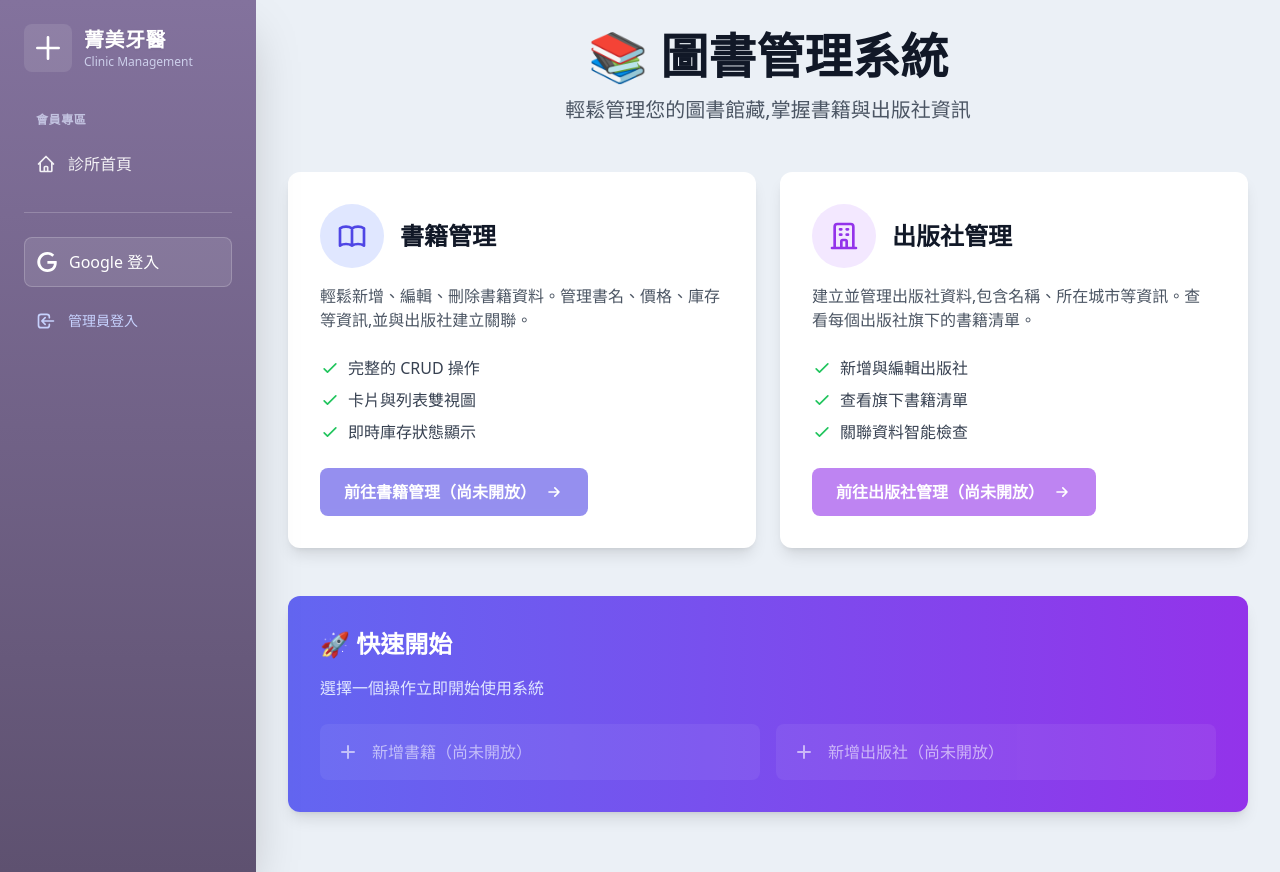
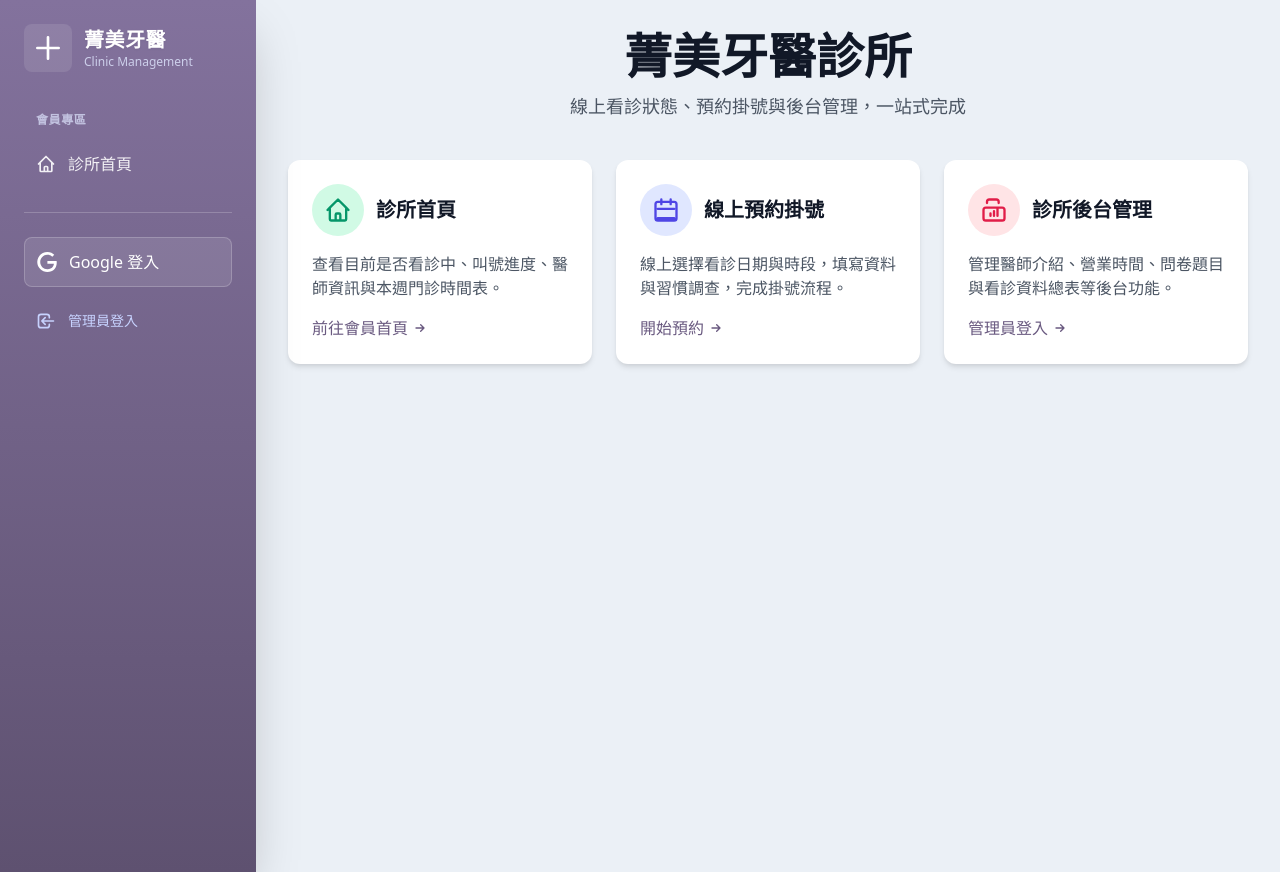
Before and after one commit to hahaifoundhisgithub/dentist_app, a Django app: page / in a window 1280 px wide. Run offline with Django 5.2, Linux system fonts and the light colour scheme; data that the repository does not hold is empty; some libraries are stand-ins or nearby versions.

```diff
--- a/apps/core/templates/core/home.html
+++ b/apps/core/templates/core/home.html
@@ -1,254 +1,99 @@
 <!-- apps/core/templates/core/home.html -->
-{% extends 'base.html' %} {% block title %}首頁 - 圖書管理系統{% endblock %}
+{% extends 'base.html' %}
+{% block title %}菁美牙醫診所 - 首頁{% endblock %}
 {% block content %}
+
+<div class="max-w-5xl mx-auto">
   <!-- 歡迎區塊 -->
-<div class="mb-12 text-center">
-  <h1 class="text-5xl font-bold text-gray-900 mb-4">📚 圖書管理系統</h1>
-  <p class="text-xl text-gray-600">輕鬆管理您的圖書館藏,掌握書籍與出版社資訊</p>
+  <div class="mb-10 text-center">
+    <h1 class="text-4xl md:text-5xl font-bold text-gray-900 mb-3">
+      菁美牙醫診所
+    </h1>
+    <p class="text-lg text-gray-600">
+      線上看診狀態、預約掛號與後台管理，一站式完成
+    </p>
   </div>
 
-<!-- 功能介紹卡片 -->
-<div class="grid grid-cols-1 md:grid-cols-2 gap-6 max-w-5xl mx-auto">
-  <!-- 書籍管理功能 -->
-  <div
-    class="bg-white rounded-xl shadow-lg p-8 hover:shadow-xl transition-shadow duration-300"
+  <!-- 主要入口卡片 -->
+  <div class="grid grid-cols-1 md:grid-cols-3 gap-6">
+    <!-- 會員看診首頁 -->
+    <a
+      href="{% url 'member_home' %}"
+      class="bg-white rounded-xl shadow-card p-6 hover:shadow-lg transition-shadow duration-200 flex flex-col"
     >
       <div class="flex items-center mb-4">
-      <div class="bg-indigo-100 rounded-full p-4 mr-4">
-        <svg
-          class="w-8 h-8 text-indigo-600"
-          fill="none"
-          stroke="currentColor"
-          viewBox="0 0 24 24"
-        >
-          <path
-            stroke-linecap="round"
-            stroke-linejoin="round"
-            stroke-width="2"
-            d="M12 6.253v13m0-13C10.832 5.477 9.246 5 7.5 5S4.168 5.477 3 6.253v13C4.168 18.477 5.754 18 7.5 18s3.332.477 4.5 1.253m0-13C13.168 5.477 14.754 5 16.5 5c1.747 0 3.332.477 4.5 1.253v13C19.832 18.477 18.247 18 16.5 18c-1.746 0-3.332.477-4.5 1.253"
-          />
+        <div class="bg-emerald-100 rounded-full p-3 mr-3">
+          <svg class="w-7 h-7 text-emerald-600" fill="none" stroke="currentColor" viewBox="0 0 24 24">
+            <path stroke-linecap="round" stroke-linejoin="round" stroke-width="2"
+                  d="M3 12l2-2m0 0l7-7 7 7M5 10v10a1 1 0 001 1h3m10-11l2 2m-2-2v10a1 1 0 01-1 1h-3m-6 0a1 1 0 001-1v-4a1 1 0 011-1h2a1 1 0 011 1v4a1 1 0 001 1m-6 0h6" />
           </svg>
         </div>
-      <h2 class="text-2xl font-bold text-gray-900">書籍管理</h2>
+        <h2 class="text-xl font-semibold text-gray-900">診所首頁</h2>
       </div>
-    <p class="text-gray-600 mb-6">
-      輕鬆新增、編輯、刪除書籍資料。管理書名、價格、庫存等資訊,並與出版社建立關聯。
+      <p class="text-gray-600 flex-1">
+        查看目前是否看診中、叫號進度、醫師資訊與本週門診時間表。
       </p>
-    <div class="space-y-2 mb-6">
-      <div class="flex items-center text-gray-700">
-        <svg
-          class="w-5 h-5 text-green-500 mr-2"
-          fill="none"
-          stroke="currentColor"
-          viewBox="0 0 24 24"
-        >
-          <path
-            stroke-linecap="round"
-            stroke-linejoin="round"
-            stroke-width="2"
-            d="M5 13l4 4L19 7"
-          />
+      <span class="mt-4 inline-flex items-center text-brand-dark font-medium">
+        前往會員首頁
+        <svg class="w-4 h-4 ml-1" fill="none" stroke="currentColor" viewBox="0 0 24 24">
+          <path stroke-linecap="round" stroke-linejoin="round" stroke-width="2"
+                d="M13 7l5 5m0 0l-5 5m5-5H6" />
         </svg>
-        <span>完整的 CRUD 操作</span>
-      </div>
-      <div class="flex items-center text-gray-700">
-        <svg
-          class="w-5 h-5 text-green-500 mr-2"
-          fill="none"
-          stroke="currentColor"
-          viewBox="0 0 24 24"
-        >
-          <path
-            stroke-linecap="round"
-            stroke-linejoin="round"
-            stroke-width="2"
-            d="M5 13l4 4L19 7"
-          />
-        </svg>
-        <span>卡片與列表雙視圖</span>
-      </div>
-      <div class="flex items-center text-gray-700">
-        <svg
-          class="w-5 h-5 text-green-500 mr-2"
-          fill="none"
-          stroke="currentColor"
-          viewBox="0 0 24 24"
-        >
-          <path
-            stroke-linecap="round"
-            stroke-linejoin="round"
-            stroke-width="2"
-            d="M5 13l4 4L19 7"
-          />
-        </svg>
-        <span>即時庫存狀態顯示</span>
-      </div>
-    </div>
+      </span>
+    </a>
+
+    <!-- 線上預約掛號 -->
     <a
-      href="#"
-      class="inline-flex items-center px-6 py-3 bg-indigo-600 opacity-60 cursor-not-allowed text-white font-semibold rounded-lg"
-    >
-      前往書籍管理（尚未開放）
-      <svg
-        class="w-5 h-5 ml-2"
-        fill="none"
-        stroke="currentColor"
-        viewBox="0 0 24 24"
-      >
-        <path
-          stroke-linecap="round"
-          stroke-linejoin="round"
-          stroke-width="2"
-          d="M13 7l5 5m0 0l-5 5m5-5H6"
-        />
-      </svg>
-    </a>
-  </div>
-
-  <!-- 出版社管理功能 -->
-  <div
-    class="bg-white rounded-xl shadow-lg p-8 hover:shadow-xl transition-shadow duration-300"
+      href="{% url 'booking_select_time' %}"
+      class="bg-white rounded-xl shadow-card p-6 hover:shadow-lg transition-shadow duration-200 flex flex-col"
     >
       <div class="flex items-center mb-4">
-      <div class="bg-purple-100 rounded-full p-4 mr-4">
-        <svg
-          class="w-8 h-8 text-purple-600"
-          fill="none"
-          stroke="currentColor"
-          viewBox="0 0 24 24"
-        >
-          <path
-            stroke-linecap="round"
-            stroke-linejoin="round"
-            stroke-width="2"
-            d="M19 21V5a2 2 0 00-2-2H7a2 2 0 00-2 2v16m14 0h2m-2 0h-5m-9 0H3m2 0h5M9 7h1m-1 4h1m4-4h1m-1 4h1m-5 10v-5a1 1 0 011-1h2a1 1 0 011 1v5m-4 0h4"
-          />
+        <div class="bg-indigo-100 rounded-full p-3 mr-3">
+          <svg class="w-7 h-7 text-indigo-600" fill="none" stroke="currentColor" viewBox="0 0 24 24">
+            <path stroke-linecap="round" stroke-linejoin="round" stroke-width="2"
+                  d="M8 7V3m8 4V3M5 11h14M5 19h14M5 5h14a2 2 0 012 2v12a2 2 0 01-2 2H5a2 2 0 01-2-2V7a2 2 0 012-2z" />
           </svg>
         </div>
-      <h2 class="text-2xl font-bold text-gray-900">出版社管理</h2>
+        <h2 class="text-xl font-semibold text-gray-900">線上預約掛號</h2>
       </div>
-    <p class="text-gray-600 mb-6">
-      建立並管理出版社資料,包含名稱、所在城市等資訊。查看每個出版社旗下的書籍清單。
+      <p class="text-gray-600 flex-1">
+        線上選擇看診日期與時段，填寫資料與習慣調查，完成掛號流程。
       </p>
-    <div class="space-y-2 mb-6">
-      <div class="flex items-center text-gray-700">
-        <svg
-          class="w-5 h-5 text-green-500 mr-2"
-          fill="none"
-          stroke="currentColor"
-          viewBox="0 0 24 24"
+      <span class="mt-4 inline-flex items-center text-brand-dark font-medium">
+        開始預約
+        <svg class="w-4 h-4 ml-1" fill="none" stroke="currentColor" viewBox="0 0 24 24">
+          <path stroke-linecap="round" stroke-linejoin="round" stroke-width="2"
+                d="M13 7l5 5m0 0l-5 5m5-5H6" />
+        </svg>
+      </span>
+    </a>
+
+    <!-- 後台管理入口（管理員） -->
+    <a
+      href="/admin/login/"
+      class="bg-white rounded-xl shadow-card p-6 hover:shadow-lg transition-shadow duration-200 flex flex-col"
     >
-          <path
-            stroke-linecap="round"
-            stroke-linejoin="round"
-            stroke-width="2"
-            d="M5 13l4 4L19 7"
-          />
+      <div class="flex items-center mb-4">
+        <div class="bg-rose-100 rounded-full p-3 mr-3">
+          <svg class="w-7 h-7 text-rose-600" fill="none" stroke="currentColor" viewBox="0 0 24 24">
+            <path stroke-linecap="round" stroke-linejoin="round" stroke-width="2"
+                  d="M9 17v-2m3 2v-4m3 4v-6m1-5V5a2 2 0 00-2-2H8a2 2 0 00-2 2v1M5 21h14a2 2 0 002-2v-7a2 2 0 00-2-2H5a2 2 0 00-2 2v7a2 2 0 002 2z" />
           </svg>
-        <span>新增與編輯出版社</span>
         </div>
-      <div class="flex items-center text-gray-700">
-        <svg
-          class="w-5 h-5 text-green-500 mr-2"
-          fill="none"
-          stroke="currentColor"
-          viewBox="0 0 24 24"
-        >
-          <path
-            stroke-linecap="round"
-            stroke-linejoin="round"
-            stroke-width="2"
-            d="M5 13l4 4L19 7"
-          />
+        <h2 class="text-xl font-semibold text-gray-900">診所後台管理</h2>
+      </div>
+      <p class="text-gray-600 flex-1">
+        管理醫師介紹、營業時間、問卷題目與看診資料總表等後台功能。
+      </p>
+      <span class="mt-4 inline-flex items-center text-brand-dark font-medium">
+        管理員登入
+        <svg class="w-4 h-4 ml-1" fill="none" stroke="currentColor" viewBox="0 0 24 24">
+          <path stroke-linecap="round" stroke-linejoin="round" stroke-width="2"
+                d="M13 7l5 5m0 0l-5 5m5-5H6" />
         </svg>
-        <span>查看旗下書籍清單</span>
-      </div>
-      <div class="flex items-center text-gray-700">
-        <svg
-          class="w-5 h-5 text-green-500 mr-2"
-          fill="none"
-          stroke="currentColor"
-          viewBox="0 0 24 24"
-        >
-          <path
-            stroke-linecap="round"
-            stroke-linejoin="round"
-            stroke-width="2"
-            d="M5 13l4 4L19 7"
-          />
-        </svg>
-        <span>關聯資料智能檢查</span>
-      </div>
-    </div>
-    <a
-      href="#"
-      class="inline-flex items-center px-6 py-3 bg-purple-600 opacity-60 cursor-not-allowed text-white font-semibold rounded-lg"
-    >
-      前往出版社管理（尚未開放）
-      <svg
-        class="w-5 h-5 ml-2"
-        fill="none"
-        stroke="currentColor"
-        viewBox="0 0 24 24"
-      >
-        <path
-          stroke-linecap="round"
-          stroke-linejoin="round"
-          stroke-width="2"
-          d="M13 7l5 5m0 0l-5 5m5-5H6"
-        />
-      </svg>
+      </span>
     </a>
   </div>
 </div>
 
-<!-- 快速操作區 -->
-<div class="mt-12 max-w-5xl mx-auto">
-  <div
-    class="bg-gradient-to-r from-indigo-500 to-purple-600 rounded-xl shadow-lg p-8 text-white"
-  >
-    <h2 class="text-2xl font-bold mb-4">🚀 快速開始</h2>
-    <p class="mb-6 text-indigo-100">選擇一個操作立即開始使用系統</p>
-    <div class="grid grid-cols-1 md:grid-cols-2 gap-4">
-      <a
-        href="#"
-        class="flex items-center p-4 bg-white/10 opacity-60 cursor-not-allowed rounded-lg"
-      >
-        <svg
-          class="w-6 h-6 mr-3"
-          fill="none"
-          stroke="currentColor"
-          viewBox="0 0 24 24"
-        >
-          <path
-            stroke-linecap="round"
-            stroke-linejoin="round"
-            stroke-width="2"
-            d="M12 6v6m0 0v6m0-6h6m-6 0H6"
-          />
-        </svg>
-        <span class="font-medium">新增書籍（尚未開放）</span>
-      </a>
-      <a
-        href="#"
-        class="flex items-center p-4 bg-white/10 opacity-60 cursor-not-allowed rounded-lg"
-      >
-        <svg
-          class="w-6 h-6 mr-3"
-          fill="none"
-          stroke="currentColor"
-          viewBox="0 0 24 24"
-        >
-          <path
-            stroke-linecap="round"
-            stroke-linejoin="round"
-            stroke-width="2"
-            d="M12 6v6m0 0v6m0-6h6m-6 0H6"
-          />
-        </svg>
-        <span class="font-medium">新增出版社（尚未開放）</span>
-      </a>
-    </div>
-  </div>
-</div>
 {% endblock %}
```
Lines whose indentation alone changed are shown as unchanged.
